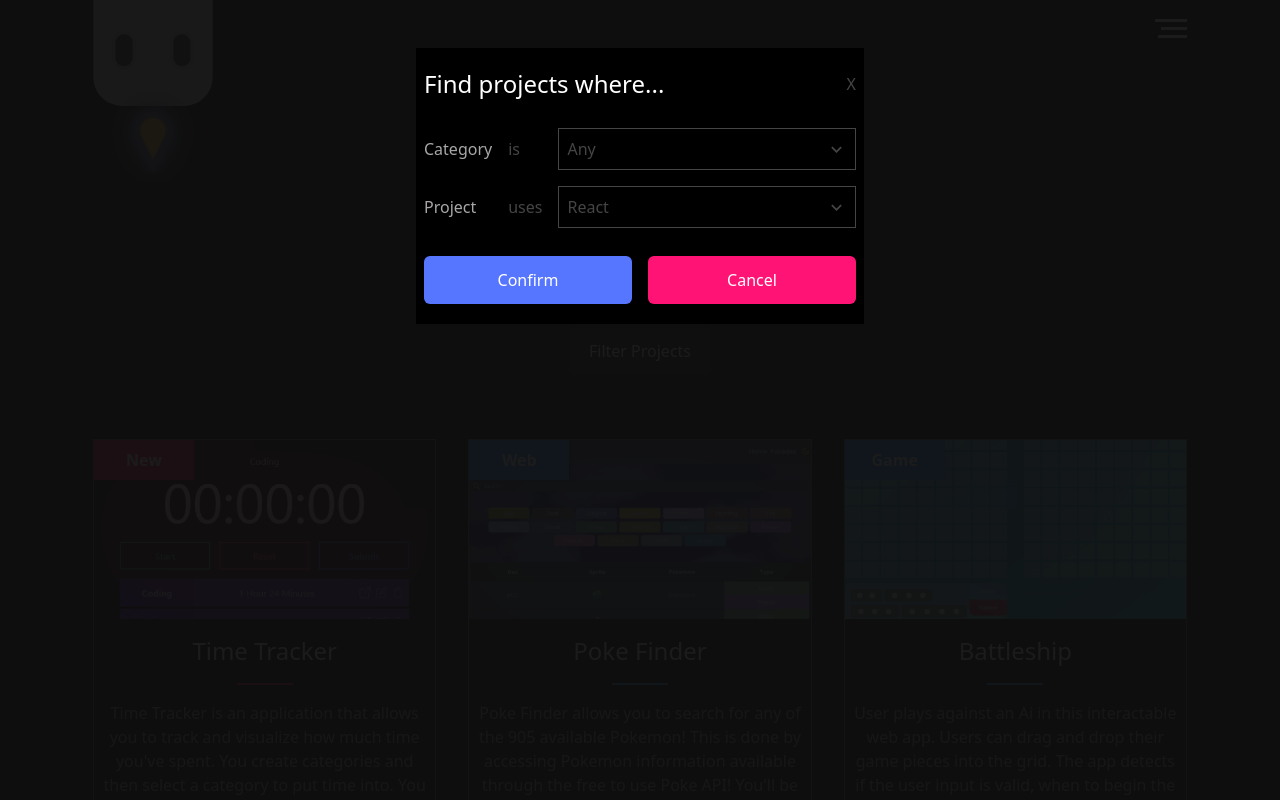
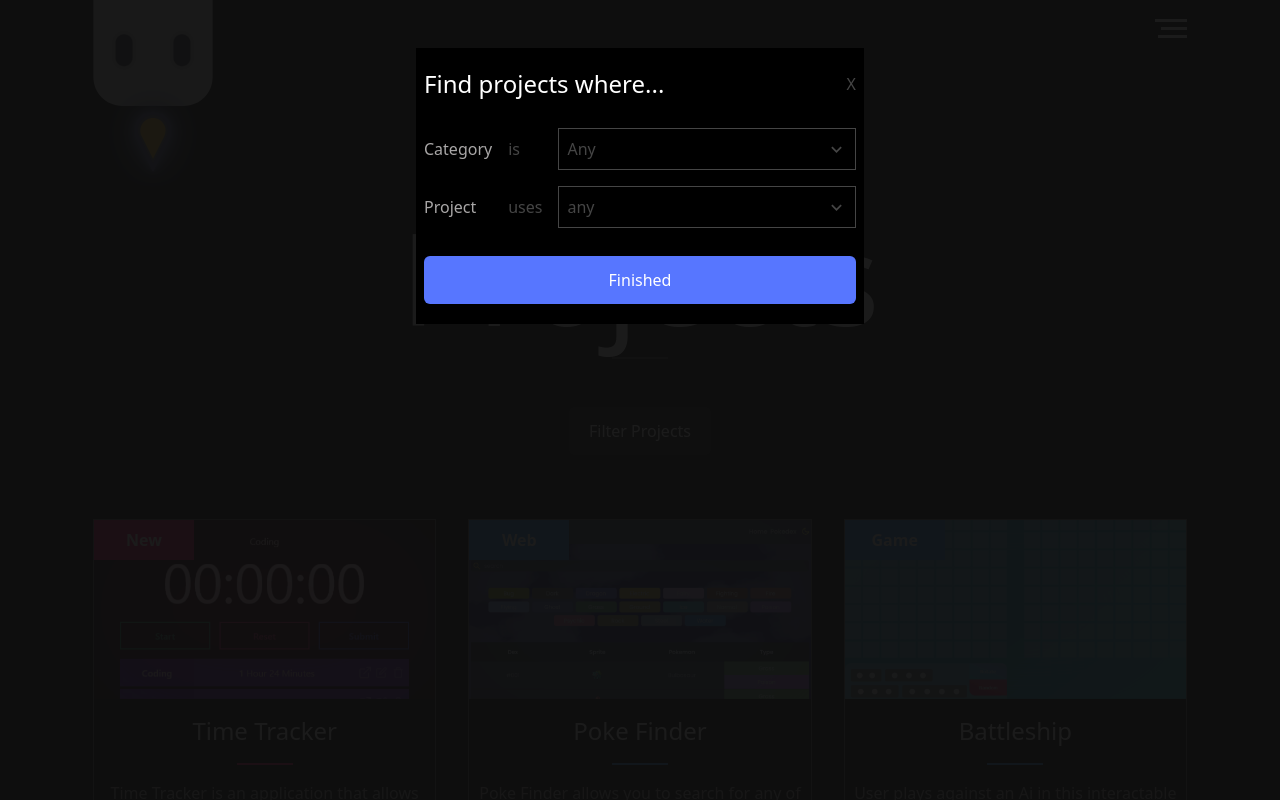
Before and after one commit to dominik-ilja/portfolio, a Next.js app: page /projects in a window 1280 px wide. Both pictures are taken after a click on the button "Filter Projects". Shown: the top 800 px of the page. Built offline with nearby package versions, Linux system fonts and the light colour scheme.

Commit message:
feat: Add complete filtering to project page
- Fix Tailwindcss config
- Update state in projects page
- Add technologies for projects
- Make MainTitle responsive
- Add FilterDropdown component
- Add FilterDropdown to FilterMenu component
- Update layout to take up screen height

```diff
--- a/components/Footer/Footer.tsx
+++ b/components/Footer/Footer.tsx
@@ -16,7 +16,7 @@ const socials = [
 
 const Footer = () => {
   return (
-    <footer className="py-4">
+    <footer className="py-4 mt-auto">
       <div className="container flex flex-col items-center justify-center mx-auto gap-y-3">
         <menu className="flex gap-x-5">
           {socials.map((social) => (
--- a/components/Layout/Layout.tsx
+++ b/components/Layout/Layout.tsx
@@ -7,11 +7,11 @@ type Props = {
 
 const Layout = (props: Props) => {
   return (
-    <>
+    <div className="flex flex-col min-h-screen">
       <Header />
       <div>{props.children}</div>
       <Footer />
-    </>
+    </div>
   );
 };
 
--- /dev/null
+++ b/components/Pages/Home/Projects/FilterMenu/FilterDropdown/FilterDropdown.tsx
@@ -0,0 +1,47 @@
+import { Dispatch, useState } from "react";
+import { capitalize } from "../../../../../../utilities/utilities";
+import Chevron from "../../../../../Utilities/Icons/Chevron/Chevron";
+
+type Props = {
+  selectedItem: string;
+  setItem: Dispatch<string>;
+  items: string[];
+  capitalize?: boolean;
+};
+
+const FilterDropdown = (props: Props) => {
+  const [show, setShow] = useState(false);
+
+  const selectedItem = props.selectedItem
+    ? props.capitalize
+      ? capitalize(props.selectedItem)
+      : props.selectedItem
+    : "Any";
+
+  return (
+    <div onClick={() => setShow(!show)} className="relative">
+      <button className="flex items-center justify-between w-full p-2 border text-base-30 border-base-30">
+        {selectedItem}
+        <Chevron />
+      </button>
+      <ul
+        className={`${
+          show ? "" : "hidden"
+        } border border-base-30 absolute left-0 top-full bg-black right-0 z-10 max-h-[50vh] overflow-y-scroll`}
+      >
+        {props.items.map((item) => (
+          <li key={item} className="border-b border-base-30 last:border-b-0">
+            <button
+              onClick={() => props.setItem(item)}
+              className="w-full py-2 text-center"
+            >
+              {props.capitalize ? capitalize(item) : item}
+            </button>
+          </li>
+        ))}
+      </ul>
+    </div>
+  );
+};
+
+export default FilterDropdown;
--- a/components/Pages/Home/Projects/FilterMenu/FilterMenu.tsx
+++ b/components/Pages/Home/Projects/FilterMenu/FilterMenu.tsx
@@ -1,18 +1,20 @@
 import { Dispatch, MouseEventHandler, useRef, useState } from "react";
-import { PROJECT_TAGS } from "../../../../../constants/projectData";
-import { capitalize } from "../../../../../utilities/utilities";
+import {
+  PROJECT_TAGS,
+  PROJECT_TECHNOLOGIES,
+} from "../../../../../constants/projectData";
 import Button from "../../../../Utilities/Button/Button";
-import Chevron from "../../../../Utilities/Icons/Chevron/Chevron";
+import FilterDropdown from "./FilterDropdown/FilterDropdown";
 
 type Props = {
   onExitClick?: MouseEventHandler;
   setTag: Dispatch<string>;
-  tag: string | null;
-  // setTech: Dispatch<string | null>;
+  tag: string;
+  setTech: Dispatch<string>;
+  tech: string;
 };
 
 const FilterMenu = (props: Props) => {
-  const [show, setShow] = useState(false);
   const backgroundRef = useRef(null);
 
   function backgroundExitClickHandler(e: React.MouseEvent) {
@@ -20,7 +22,6 @@ const FilterMenu = (props: Props) => {
       props.onExitClick(e);
     }
   }
-  function dropdownClickHandler() {}
 
   return (
     <div
@@ -38,53 +39,27 @@ const FilterMenu = (props: Props) => {
         <div className="grid items-center grid-cols-[auto_auto_1fr] gap-y-4">
           <div className="text-base-50">Category</div>
           <div className="px-4 text-base-30">is</div>
-          <div className="relative">
-            <button
-              className="flex items-center justify-between w-full p-2 border text-base-30 border-base-30"
-              onClick={() => setShow(!show)}
-            >
-              {props.tag ? capitalize(props.tag) : "Any"}
-              <Chevron />
-            </button>
-            <ul
-              className={`${
-                show ? "" : "hidden"
-              } border border-base-30 absolute left-0 top-full bg-black right-0 z-10`}
-            >
-              {["any", ...PROJECT_TAGS].map((tag) => (
-                <li
-                  key={tag}
-                  className="border-b border-base-30 last:border-b-0"
-                >
-                  <button
-                    onClick={() => props.setTag(tag)}
-                    className="w-full py-2 text-center"
-                  >
-                    {capitalize(tag)}
-                  </button>
-                </li>
-              ))}
-            </ul>
-          </div>
+          <FilterDropdown
+            selectedItem={props.tag}
+            setItem={props.setTag}
+            items={["any", ...PROJECT_TAGS]}
+            capitalize={true}
+          />
           <div className="text-base-50">Project</div>
           <div className="px-4 text-base-30">uses</div>
-          <button className="flex items-center justify-between p-2 border text-base-30 border-base-30 ">
-            React
-            <Chevron />
-          </button>
+          <FilterDropdown
+            selectedItem={props.tech}
+            setItem={props.setTech}
+            items={["Any", ...PROJECT_TECHNOLOGIES]}
+          />
         </div>
-        <div className="flex gap-x-4">
-          <Button rounded={true} className="w-full bg-indigo">
-            Confirm
-          </Button>
-          <Button
-            onClick={props.onExitClick}
-            rounded={true}
-            className="w-full bg-red bg-"
-          >
-            Cancel
-          </Button>
-        </div>
+        <Button
+          onClick={props.onExitClick}
+          rounded={true}
+          className="w-full bg-indigo"
+        >
+          Finished
+        </Button>
       </div>
     </div>
   );
--- a/components/Utilities/MainTitle/MainTitle.tsx
+++ b/components/Utilities/MainTitle/MainTitle.tsx
@@ -13,7 +13,11 @@ type TitleProps = {
 
 const Title = (props: TitleProps) => {
   return (
-    <h1 className={`text-5xl text-center text-white ${props.className || ""}`}>
+    <h1
+      className={`text-5xl md:text-7xl lg:text-9xl  text-center text-white ${
+        props.className || ""
+      }`}
+    >
       {props.children}
     </h1>
   );
--- a/constants/projectData.tsx
+++ b/constants/projectData.tsx
@@ -81,7 +81,7 @@ export const technologies = [
   },
   {
     icon: ICONS.Database,
-    stack: ["Nodejs", "Express", "MongoDB", "MySQL"],
+    stack: ["Node", "Express", "MongoDB", "MySQL"],
     title: "Back End",
   },
   {
@@ -107,3 +107,25 @@ export const PROJECT_TAGS: TagOptions[] = [
   "new",
   "web",
 ];
+
+export const PROJECT_TECHNOLOGIES = [
+  "HTML",
+  "CSS",
+  "JavaScript",
+  "Sass",
+  "Tailwind",
+  "TypeScript",
+  "React",
+  "Node",
+  "Express",
+  "MongoDB",
+  "MySQL",
+  "Figma",
+  "Git",
+  "GitHub",
+  "Netlify",
+  "Heroku",
+  "Illustrator",
+  "Mocha",
+  "Chai",
+];
--- a/pages/projects/index.tsx
+++ b/pages/projects/index.tsx
@@ -10,13 +10,14 @@ const Projects = () => {
   const [projectList, setProjectList] = useState(PROJECTS);
   const [showFilter, setShowFilter] = useState(false);
   const [tag, setTag] = useState<string>("any");
-  const [tech, setTech] = useState<string | null>(null);
+  const [tech, setTech] = useState<string>("any");
 
   useEffect(() => {
     setProjectList(
       PROJECTS.filter((project) => {
-        const tagFilter = tag === "any" || project.tag === tag;
-        const techFilter = tech === null || project.stack.includes(tech);
+        const tagFilter = tag.toLowerCase() === "any" || project.tag === tag;
+        const techFilter =
+          tech.toLowerCase() === "any" || project.stack.includes(tech);
 
         return tagFilter && techFilter;
       })
@@ -43,9 +44,8 @@ const Projects = () => {
               onExitClick={() => setShowFilter(false)}
               setTag={setTag}
               tag={tag}
-              // setTech={setTech}
-              // onTagSelection={selectionHandler(setTag)}
-              // onTechSelection={selectionHandler(setTech)}
+              setTech={setTech}
+              tech={tech}
             />
           )}
         </div>
--- a/tailwind.config.js
+++ b/tailwind.config.js
@@ -10,6 +10,7 @@ module.exports = {
     extend: {
       gridTemplateColumns: {
         responsive: "repeat(auto-fill, minmax(17.5rem, 1fr))",
+      },
     },
     colors: {
       black: "var(--color-black)",
@@ -58,7 +59,6 @@ module.exports = {
         faded: "var(--color-red-faded)",
       },
     },
-    },
     fontFamily: {
       space: ["Space Grotesk", "sans-serif"],
     },
```
Lines whose indentation alone changed are shown as unchanged.
